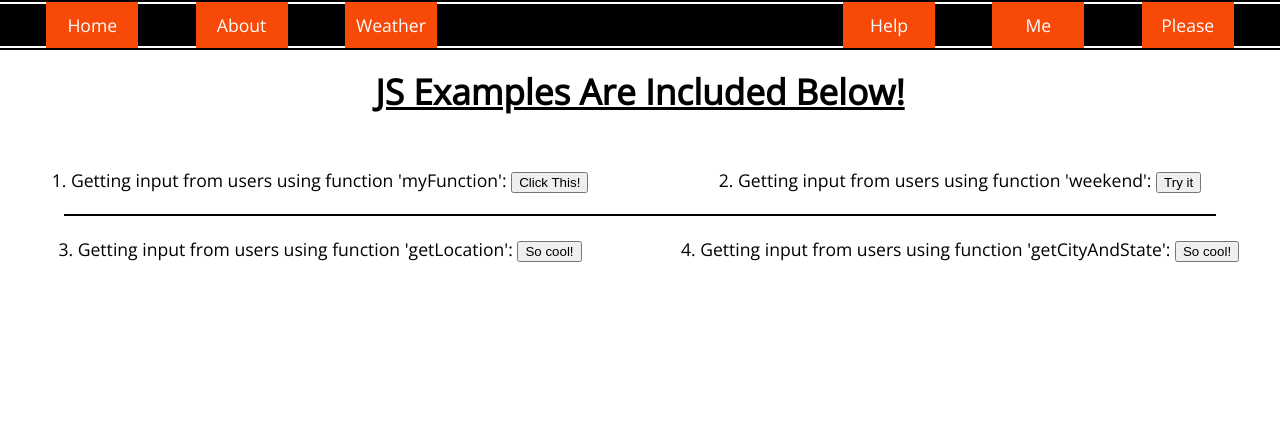
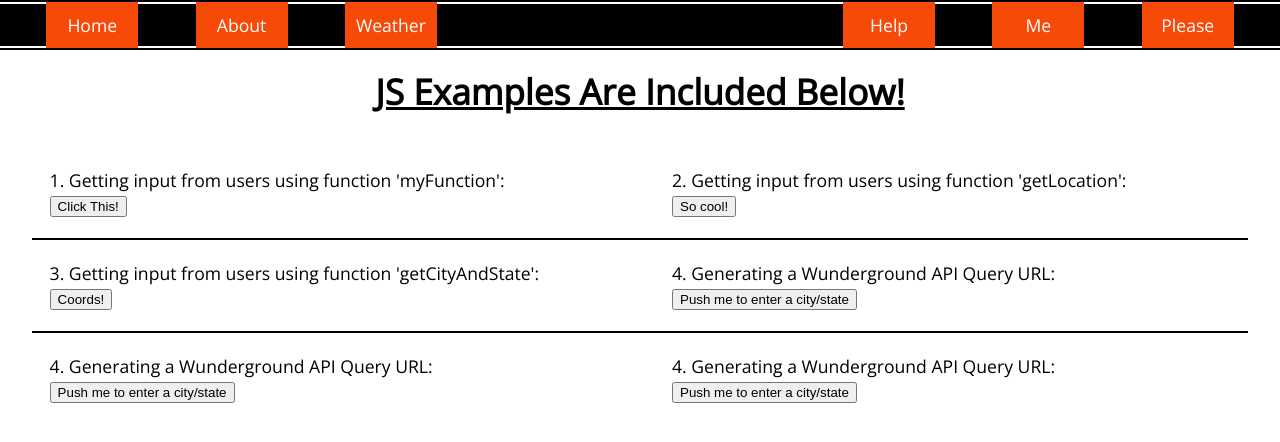
Before and after one commit to ColinGreybosh/ddwd-projects, a PHP site: page /html/index.html in a window 1280 px wide. Shown: the top 442 px of the page. Run offline with PHP 8.4, Linux system fonts and the light colour scheme.

Commit message:
Added new CSS and JS

```diff
--- a/dynamic-api/css/main.css
+++ b/dynamic-api/css/main.css
@@ -78,7 +78,7 @@ div.navHRtop {
 
 div.hr {
     height: 2px;
-    width: 90%;
+    width: 95%;
     margin: 0.2rem auto;
     display: block;
     background-color: #000000;
@@ -129,8 +129,20 @@ div.hidden {
 }
 
 .codeExample {
-    margin: 0 auto;
+    margin: 0 0 0 0;
     display: inline-block;
+}
+
+.codeExample p {
+    size: 1.15rem;
+}
+
+.left {
+    margin: 0 0 0 1rem;
+}
+
+.right {
+    margin: 0 1rem 0 0;
 }
 
 @media screen and (max-width: 950px) {
@@ -142,6 +154,21 @@ div.hidden {
         display: block;
     }
 
+    div.navHR {
+        margin-top: 2px;
+    }
+
+    div.navItem {
+        margin: 0;
+        padding: 0;
+        max-width: 100%;
+    }
+
+    div.navItem p {
+        margin: 0.2rem 1rem 0.2rem 1rem;
+        max-width: 90%;
+    }
+
     .pullLeft {
         display: block;
         width: 100%;
@@ -149,17 +176,18 @@ div.hidden {
     }
 
     .pullLeft a {
-        border-bottom: 1px solid #000000;
+        /*border-bottom: 1px solid #000000;*/
     }
 
     .pullRight {
         display: block;
         width: 100%;
         margin: 0 auto;
+        padding-bottom: 1px;
     }
 
     .pullRight a {
-        border-bottom: 1px solid #000000;
+        /*border: 1px solid #000000;*/
     }
 
     .pullLeft * {
@@ -175,4 +203,12 @@ div.hidden {
     .flexBox {
         width: 90%;
     }
+
+    .left {
+        margin: 0;
+    }
+
+    .right {
+        margin: 0;
+    }
 }
--- a/dynamic-api/html/index.html
+++ b/dynamic-api/html/index.html
@@ -52,9 +52,9 @@
     <div class="content">
         <div class="flexContainer">
             <div class="flexBox">
-                <div class="codeExample">
+                <div class="codeExample left">
                     <p>
-                    1. Getting input from users using function 'myFunction':
+                    1. Getting input from users using function 'myFunction': <br/>
                     <button onclick="myFunction()">Click This!</button>
                     <p id="demo1"></p>
                         <script>
@@ -64,7 +64,7 @@
                              comment in javascript
                              */
                             function myFunction() { // Declares a function 'myFunction'
-                                var person = prompt("Please enter your name", "");
+                                var person = prompt("Please enter your name", "Colin");
                                 /*  Creates a variable called person which is equal to the response to
                                     the prompt function */
                                 if (person != null) {     /* Changes the text in the <p> tag to the string below
@@ -77,58 +77,40 @@
                     </p>
                 </div>
             </div>
+
             <div class="hr hidden"></div>
+
             <div class="flexBox">
-                <div class="codeExample">
+                <div class="codeExample right">
                     <p>
-                    2. Getting input from users using function 'weekend':
-                    <button onclick="weekend()">Try it</button> <!-- Creates a button that runs function
-                                                                     'weekend' when clicked -->
-                    <p id="demo2"></p>
+                    2. Getting input from users using function 'getLocation': <br/>
+                    <button onclick="getLocation()">So cool!</button>
+                    <p id="demo3"></p>
                         <script>
-                            function weekend() { // Declares a function called 'weekend'
-                                var person = prompt("Please enter your name", ""); /* Sets the variable person equal
-                                                                                      to the user's response to the
-                                                                                      prompt*/
-                                if (person != null) { // Runs the code within the if statement
-                                    document.getElementById("demo2").innerHTML =
-                                        "Hello " + person + "! How was your weekend?";
+                            function getLocation() {
+                                var location = prompt("Please enter your city and state", "Philadelphia, PA");
+                                if (location != null) {
+                                    document.getElementById("demo3").innerHTML =
+                                        "I hear that " + location + " is great this time of year!";
                                 }
                             }
                         </script>
                     </p>
                 </div>
             </div>
+
             <div class="hr"></div>
+
             <div class="flexBox">
-                <div class="codeExample">
+                <div class="codeExample left">
                     <p>
-                    3. Getting input from users using function 'getLocation':
-                    <button onclick="getLocation()">So cool!</button>
-                    <p id="demo3"></p>
-                        <script>
-                            function getLocation() {
-                                var location = prompt("Please enter your city and state", "");
-                                if (location != null) {
-                                    document.getElementById("demo3").innerHTML =
-                                        "Hello " + person + "! How was your weekend?";
-                                }
-                            }
-                        </script>
-                    </p>
-                </div>
-            </div>
-            <div class="hr hidden"></div>
-            <div class="flexBox">
-                <div class="codeExample">
-                    <p>
-                    4. Getting input from users using function 'getCityAndState':
-                    <button onclick="getCityAndState()">So cool!</button>
+                    3. Getting input from users using function 'getCityAndState': <br/>
+                    <button onclick="getCityAndState()">Coords!</button>
                     <p id="demo4"></p>
                         <script>
                             function getCityAndState() {
-                                var city = prompt("Please enter your city", "");
-                                var state = prompt("Please enter your state", "");
+                                var city = prompt("Please enter your city", "Philadelphia");
+                                var state = prompt("Please enter your state", "PA");
                                 if ((city != null) && (state != null)) {
                                     document.getElementById("demo4").innerHTML =
                                         "I hear that " + city + ", " + state + " is great this time of year!";
@@ -138,6 +120,96 @@
                     </p>
                 </div>
             </div>
+
+            <div class="hr hidden"></div>
+
+            <div class="flexBox">
+                    <div class="codeExample right">
+                        <p>
+                        4. Generating a Wunderground API Query URL: <br/>
+                        <button onclick="wundergroundRadar()">Push me to enter a city/state</button>
+                        <p id="wundergroundexample"></p>
+                        <script>
+                        // A function 'wundergroundRadar is declared'
+                        function wundergroundRadar() {
+                            // Assigns variable 'wc' with a string returned from a prompt
+                            var wc = prompt("Please enter a city", "Philadelphia");
+                            // Assigns variable 'ws' with a string returned from a prompt
+                            var ws = prompt("Please enter a state", "PA");
+                            // Assigns variable 'hyperlink' with a string "Click Here for Radar"
+                            var hyperlink = ("Click Here for Radar");
+                            // Assigns variable 'totalurl' with a concatenation of the variables and adds an anchor
+                            var totalurl = hyperlink.link("http://api.wunderground.com/api/4e770eb535baee60/animatedradar/q/"+ws+"/"+wc+".swf?width=500&height=500&newmaps=1&radius=400");
+                            // Checks if any variables have a null value
+                            if (wc != null && ws != null) {
+                            // Ignore the following lines if you don't want to make the hyperlink clickable
+                                document.getElementById("wundergroundexample").innerHTML =
+                                "Your API query URL is "+ totalurl;
+                            }
+                        }
+                        </script>
+                    </div>
+            </div>
+
+            <div class="hr"></div>
+
+            <div class="flexBox">
+                <div class="codeExample left">
+                    <p>
+                    4. Generating a Wunderground API Query URL: <br/>
+                    <button onclick="wundergroundRadar()">Push me to enter a city/state</button>
+                    <p id="wundergroundexample"></p>
+                    <script>
+                    // A function 'wundergroundRadar is declared'
+                    function wundergroundRadar() {
+                        // Assigns variable 'wc' with a string returned from a prompt
+                        var wc = prompt("Please enter a city", "Philadelphia");
+                        // Assigns variable 'ws' with a string returned from a prompt
+                        var ws = prompt("Please enter a state", "PA");
+                        // Assigns variable 'hyperlink' with a string "Click Here for Radar"
+                        var hyperlink = ("Click Here for Radar");
+                        // Assigns variable 'totalurl' with a concatenation of the variables and adds an anchor
+                        var totalurl = hyperlink.link("http://api.wunderground.com/api/4e770eb535baee60/animatedradar/q/"+ws+"/"+wc+".swf?width=500&height=500&newmaps=1&radius=400");
+                        // Checks if any variables have a null value
+                        if (wc != null && ws != null) {
+                        // Ignore the following lines if you don't want to make the hyperlink clickable
+                            document.getElementById("wundergroundexample").innerHTML =
+                            "Your API query URL is "+ totalurl;
+                        }
+                    }
+                    </script>
+                </div>
+            </div>
+
+            <div class="hr hidden"></div>
+
+            <div class="flexBox">
+                <div class="codeExample right">
+                    <p>
+                    4. Generating a Wunderground API Query URL: <br/>
+                    <button onclick="wundergroundRadar()">Push me to enter a city/state</button>
+                    <p id="wundergroundexample"></p>
+                    <script>
+                    // A function 'wundergroundRadar is declared'
+                    function wundergroundRadar() {
+                        // Assigns variable 'wc' with a string returned from a prompt
+                        var wc = prompt("Please enter a city", "Philadelphia");
+                        // Assigns variable 'ws' with a string returned from a prompt
+                        var ws = prompt("Please enter a state", "PA");
+                        // Assigns variable 'hyperlink' with a string "Click Here for Radar"
+                        var hyperlink = ("Click Here for Radar");
+                        // Assigns variable 'totalurl' with a concatenation of the variables and adds an anchor
+                        var totalurl = hyperlink.link("http://api.wunderground.com/api/4e770eb535baee60/animatedradar/q/"+ws+"/"+wc+".swf?width=500&height=500&newmaps=1&radius=400");
+                        // Checks if any variables have a null value
+                        if (wc != null && ws != null) {
+                        // Ignore the following lines if you don't want to make the hyperlink clickable
+                            document.getElementById("wundergroundexample").innerHTML =
+                            "Your API query URL is "+ totalurl;
+                        }
+                    }
+                    </script>
+                </div>
+            </div>
         </div>
     </div>
 </body>
```
